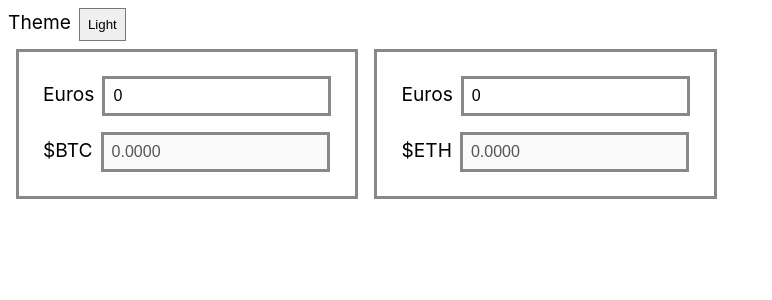
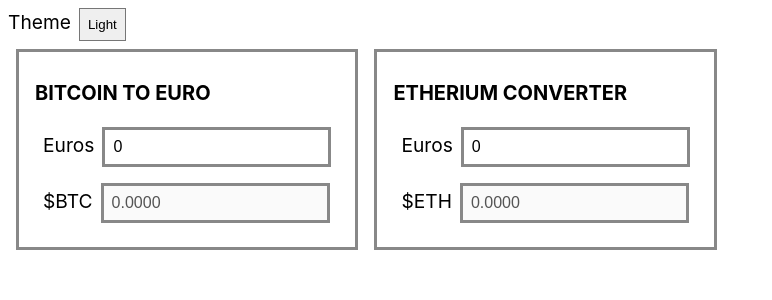
Before and after one commit to andresfulla/react-weeek-4, a React (Create React App) app: page / in a window 1280 px wide. Shown: the top 300 px of the page, without its empty margins (0-772 px from the left). Built offline with nearby package versions, Linux system fonts and the light colour scheme.

Commit message:
feat(step 11): add a title to <Converter />

```diff
--- a/src/App.js
+++ b/src/App.js
@@ -32,8 +32,15 @@
             </select>
           </label>
           <div>
-            <Converter cryptoName="$BTC" exchangeRate={0.5} />
-            <Converter cryptoName="$ETH" exchangeRate={1.2} />
+            <Converter
+              header={<h1>Bitcoin to Euro</h1>}
+              cryptoName="$BTC"
+              exchangeRate={0.5}></Converter>
+            <Converter
+              header={<h1>Etherium converter</h1>}
+              cryptoName="$ETH"
+              exchangeRate={1.2}
+            />
           </div>
         </div>
       </ConverterContext.Provider>
--- a/src/Converter.css
+++ b/src/Converter.css
@@ -5,3 +5,8 @@
   flex-direction: column;
   border: 3px solid #888;
 }
+
+.converter .converter--header h1 {
+  font-size: 20px;
+  text-transform: uppercase;
+}
--- a/src/Converter.js
+++ b/src/Converter.js
@@ -18,10 +18,12 @@
   };
 
   render() {
-    const {cryptoName, exchangeRate} = this.props;
+    const {header, cryptoName, exchangeRate} = this.props;
 
     return (
       <div className="converter">
+        {header && <div className="converter--header">{header}</div>}
+
         <Amount
           name="Euros"
           onChange={this._onChange}
```
